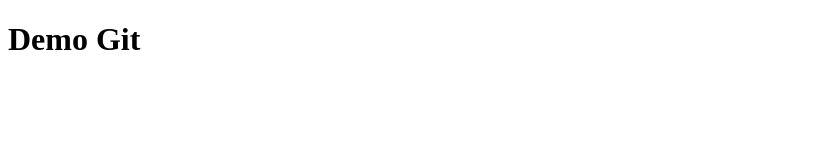
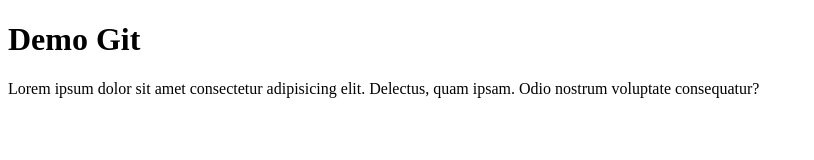
Before and after one commit to thangdq23/Demo-Git, a plain HTML site: page index.html in a window 1280 px wide. Shown: the whole page, without its empty margins (0-814 px from the left). Drawn offline with Linux system fonts and the light colour scheme.

Commit message:
test commit lan 2

```diff
--- a/index.html
+++ b/index.html
@@ -7,5 +7,9 @@
     </head>
     <body>
         <h1>Demo Git</h1>
+        <p>
+            Lorem ipsum dolor sit amet consectetur adipisicing elit. Delectus,
+            quam ipsam. Odio nostrum voluptate consequatur?
+        </p>
     </body>
 </html>
--- /dev/null
+++ b/styles.css
@@ -0,0 +1,5 @@
+* {
+    margin: 0;
+    padding: 0;
+    box-sizing: border-box;
+}
```
